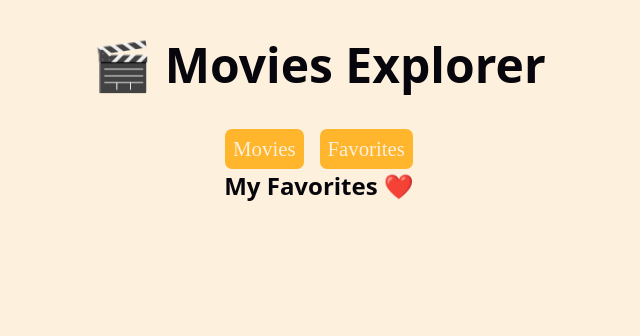
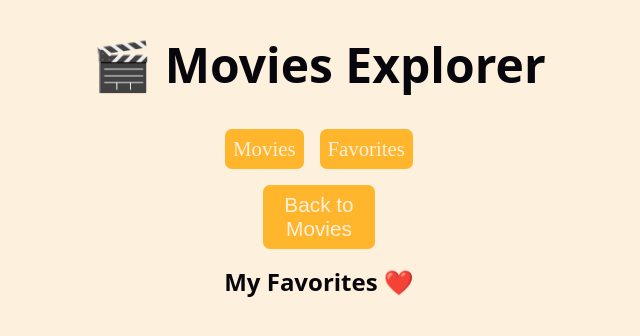
Before and after one commit to yonieifer/movie-explorer, a React (Vite) app: page /movies/favorites in a window 1280 px wide. Shown: the top 336 px of the page, without its empty margins (321-961 px from the left). Built offline with nearby package versions, Linux system fonts and the light colour scheme.

Commit message:
add back button in favorites and fix buttoms css margin-bottom

```diff
--- a/src/index.css
+++ b/src/index.css
@@ -26,10 +26,11 @@ a {
     font-size: 1.3rem;
     border-radius: 7px;
     transition: transform 0.2s;
+    margin-bottom: 1rem;
 }
 
 a:hover {
-    transform: scale(1.03);
+    transform: scale(1.02);
 }
 
 button {
@@ -42,6 +43,7 @@ button {
     transition: transform 0.2s;
     border: none;
     max-width: 7rem;
+    margin-bottom: 1rem;
 }
 
 button:hover {
--- a/src/pages/Favorites.tsx
+++ b/src/pages/Favorites.tsx
@@ -1,10 +1,16 @@
 import MovieList from '../components/MovieList'
 import useFavoritesStoe from '../store/Favorites'
+import { useNavigate } from 'react-router-dom'
 
 function Favorites() {
     const favorites = useFavoritesStoe(state => state.favorites)
+    const  navigate = useNavigate()
+    const onBack = () => {
+        navigate(-1)
+    }
   return (
     <>
+        <button onClick={onBack}>Back to Movies</button>
         <h2>My Favorites ❤️</h2>
         <MovieList movies={favorites}/>
     </>
```
